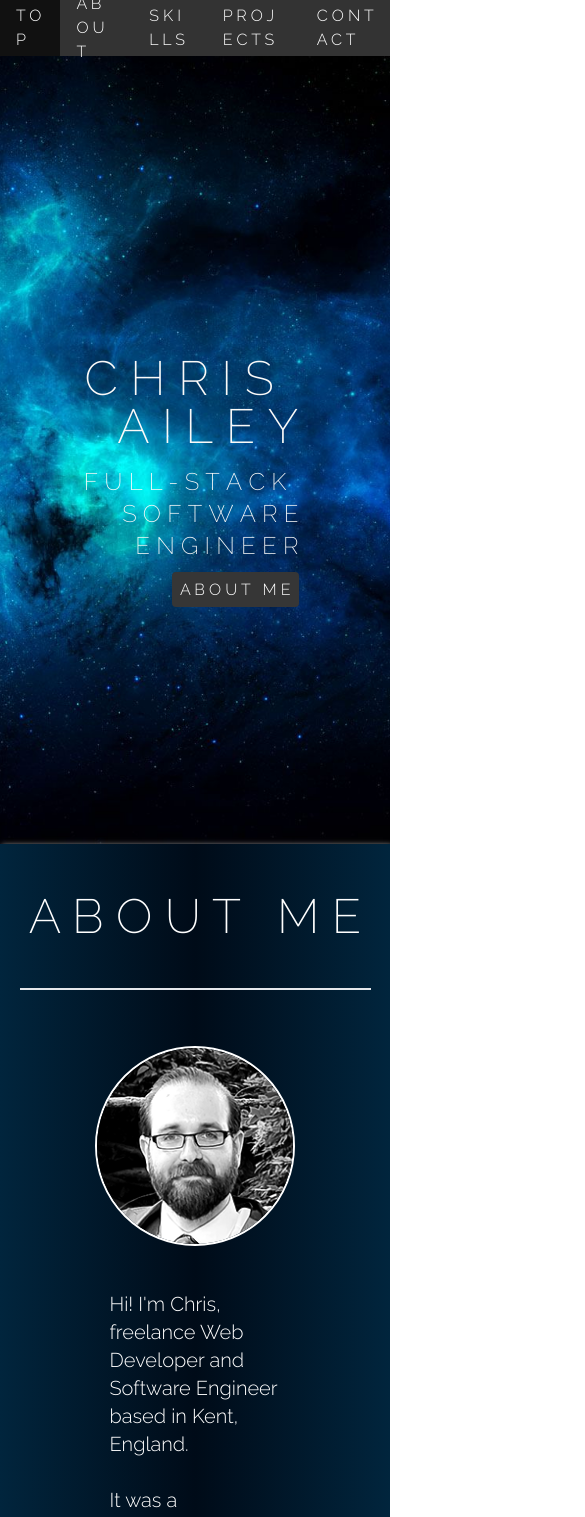
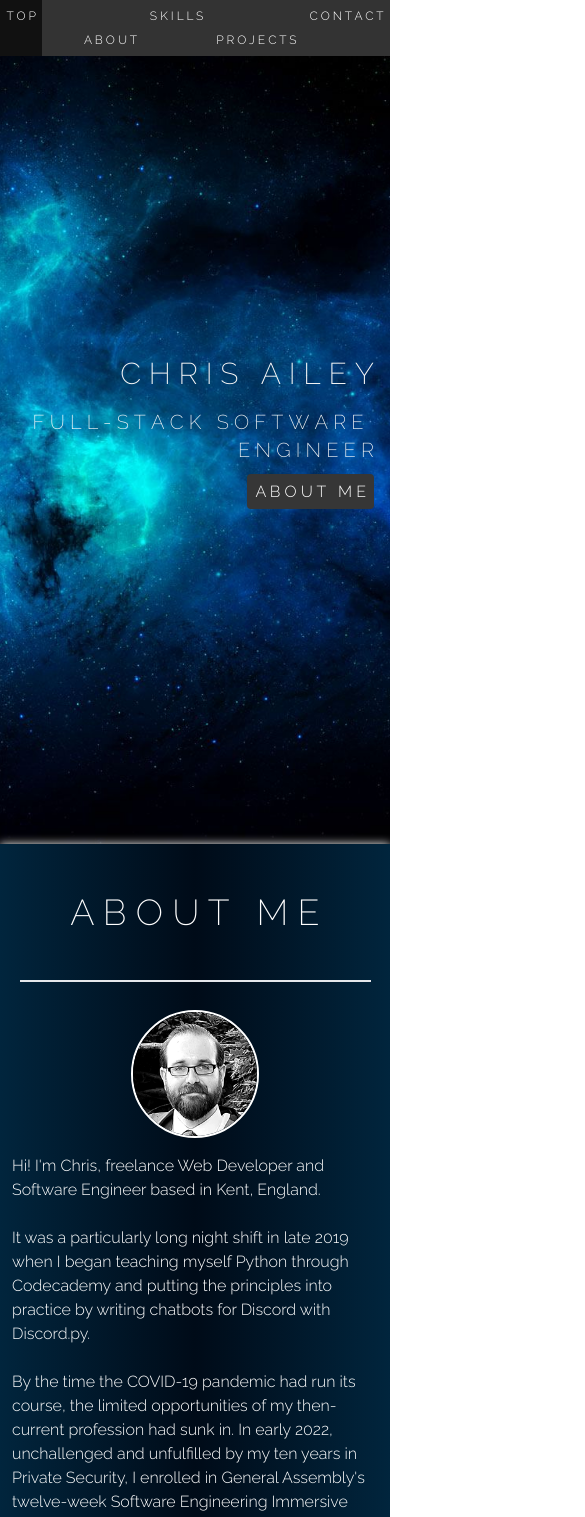
Before and after one commit to C-T-Ailey/c-t-ailey.github.io, a Next.js app: page / in a window 390 px wide. Shown: the top 1517 px of the page, 585 px wide, since content can reach past the window. Built offline with nearby package versions, Linux system fonts and the light colour scheme.

Commit message:
implemented responsive layouts

```diff
--- a/app/home.css
+++ b/app/home.css
@@ -2,11 +2,12 @@
     background-attachment: fixed;
     background-position: center;
     background-repeat: no-repeat;
-    background-size: cover;}
+    background-size: cover;
+}
 
 .bgrad {
     background: linear-gradient(0.25turn,#01253d, #000b18, #01253d);
-    box-shadow: 2px 2px 6px 0px white;
+    filter: drop-shadow(0px 0px 5px white) ;
 }
 
 .bspace {
@@ -17,6 +18,7 @@
 .icon {
   margin-left: 1rem;
   margin-right: 1rem;
+  margin-bottom: 1rem;
 }
 
 .title {
--- a/app/layout.js
+++ b/app/layout.js
@@ -22,9 +22,9 @@ export default function RootLayout({ children }) {
         <link rel="stylesheet" href="https://cdn.jsdelivr.net/gh/devicons/devicon@latest/devicon.min.css"/>
       </head>
 
-      <body className={`${raleway.className} font-[300] text-white h-screen`}>
+      <body className={`${raleway.className} font-[300] text-white min-h-screen max-w-screen`}>
 
-        <div className="relative min-h-screen">
+        <div className="relative w-full">
           <Navbar/>
 
           <div>
--- a/app/page.js
+++ b/app/page.js
@@ -46,30 +46,30 @@ export default function Home() {
 
   const sectionTitleContainer = "h-full w-full flex flex-col justify-start items-center pb-12"
 
-  const sectionTitle = "w-[90%] h-auto py-12 mb-6 border-b-2 text-center font-[200] text-5xl"
+  const sectionTitle = "w-[90%] h-auto py-12 mb-6 border-b-2 text-center font-[200] text-4xl md:text-5xl"
 
   const skillContainer = "w-fit flex flex-col items-center justify-center my-10 p-3"
 
-  const skillSubHeader = "text-4xl mb-2"
+  const skillSubHeader = "text-2xl md:text-4xl mb-2"
 
-  const skillIcons = "text-[5.75rem] flex flex-row flex-wrap justify-center"
+  const skillIcons = "text-7xl md:text-[5.75rem] flex flex-row flex-wrap justify-center"
 
   const skillGlow = "drop-shadow-[0_35px_35px_rgba(0,0,0,0.25)]"
 
-  const projectWindow = "max-w-[890px] w-full h-[25rem] bg-center bg-cover m-auto border-2 rounded-md shadow-[0_5px_5px_rgba(0,0,0,0.6)]"
+  const projectWindow = "max-w-[890px] w-full h-48 md:h-80 lg:h-[25rem] bg-center bg-cover my-3 lg:m-auto border-2 rounded-md shadow-[0_5px_5px_rgba(0,0,0,0.6)]"
 
   const hiddenDesc = "hidden"
 
-  const revealedDesc = "h-full w-full px-5 backdrop-blur-sm  backdrop-brightness-[.1]  overflow-y-scroll flex flex-col items-center select-none"
+  const revealedDesc = "h-full w-full px-5 backdrop-blur-sm backdrop-brightness-[.1] overflow-y-scroll flex flex-col items-center select-none"
 
   return (
     <main className="flex flex-col items-center w-full">
 
       <div className={sectionSpace} id="home" onClick={(e) => e.preventDefault()}>
         {/* <div className="h-full w-[80%] flex flex-col justify-center items-end"> */}
-        <div className="h-fit w-[90%] top-[40vh] pr-14 absolute text-right">
-          <h1 className="text-5xl font-[200] m-4 relative title select-none">C&nbsp;H&nbsp;R&nbsp;I&nbsp;S &nbsp; A&nbsp;I&nbsp;L&nbsp;E&nbsp;Y</h1>
-          <h1 className="text-2xl font-[200] m-4 relative job select-none">F&nbsp;U&nbsp;L&nbsp;L - S&nbsp;T&nbsp;A&nbsp;C&nbsp;K &nbsp; S&nbsp;O&nbsp;F&nbsp;T&nbsp;W&nbsp;A&nbsp;R&nbsp;E &nbsp;E&nbsp;N&nbsp;G&nbsp;I&nbsp;N&nbsp;E&nbsp;E&nbsp;R</h1>
+        <div className="h-fit w-full md:pr-6 lg:pr-14 absolute text-right">
+          <h1 className="text-3xl font-[200] m-4 relative title select-none">C&nbsp;H&nbsp;R&nbsp;I&nbsp;S &nbsp; A&nbsp;I&nbsp;L&nbsp;E&nbsp;Y</h1>
+          <h1 className="text-xl font-[200] m-4 relative job select-none">F&nbsp;U&nbsp;L&nbsp;L - S&nbsp;T&nbsp;A&nbsp;C&nbsp;K &nbsp; S&nbsp;O&nbsp;F&nbsp;T&nbsp;W&nbsp;A&nbsp;R&nbsp;E &nbsp; E&nbsp;N&nbsp;G&nbsp;I&nbsp;N&nbsp;E&nbsp;E&nbsp;R</h1>
           <a href="#about" className={buttonStyle} onClick={(e) => sectionScroll(e)}>A B O U T &nbsp; M E</a>
         </div>
       </div>
@@ -82,11 +82,11 @@ export default function Home() {
             </h1>
           </div>
 
-          <div className="w-[12.5rem] h-[12.5rem] border-2 border-white rounded-full my-8 overflow-hidden">
+          <div className="w-32 h-32 md:w-[12.5rem] md:h-[12.5rem] border-2 border-white rounded-full my-1 md:my-6 overflow-hidden">
             <img src="/images/chrisbw.png" alt="A circular-bordered photo of me."/>
           </div>
 
-          <div className="w-[50%] h-full flex flex-col m-auto p-3 text-xl select-none">
+          <div className="w-full lg:w-[50rem] xl:w-[75rem] h-full flex flex-col m-auto p-3 text-base lg:text-xl select-none">
             <p>
               {"Hi! I'm Chris, freelance Web Developer and Software Engineer based in Kent, England."}
             </p>
@@ -119,7 +119,7 @@ export default function Home() {
             <div className={skillIcons}>
               <i className="devicon-html5-plain-wordmark icon"></i>
               <i className="devicon-css3-plain-wordmark icon"></i>
-              <div className="w-fit h-auto flex flex-col items-center mt-[-15px] icon">
+              <div className="w-fit h-auto flex flex-col items-center mt-[-10px] md:mt-[-15px] icon">
                 <i className="devicon-tailwindcss-original"></i>
                 <i className="devicon-tailwindcss-plain-wordmark my-[-35px]"></i>
               </div>
@@ -152,9 +152,9 @@ export default function Home() {
                 <i className="devicon-vercel-original-wordmark icon"></i>
                 <i className="devicon-npm-original-wordmark icon"></i>
                 <i className="devicon-vscode-plain-wordmark icon"></i>
-                <div className="w-fit h-auto flex flex-col items-center mt-[-15px] icon">
+                <div className="w-fit h-auto flex flex-col items-center mt-[-10px] md:mt-[-15px] icon">
                   <i className="devicon-pycharm-plain"></i>
-                  <i className="devicon-pycharm-plain-wordmark my-[-35px]"></i>
+                  <i className="devicon-pycharm-plain-wordmark my-[-30px] md:my-[-35px]"></i>
                 </div>
                 <i className="devicon-trello-plain-wordmark icon"></i>
               </div>
@@ -167,16 +167,16 @@ export default function Home() {
           <div className={sectionTitle}>
             <h1>P R O J E C T S</h1>
           </div>
-          <div className="text-2xl">
+          <div className="text-center text-wrap text-lg md:text-2xl">
             CLICK A PREVIEW TO LEARN MORE
           </div>
         </div>
 
-        <div className="max-w-[1800px] w-full h-full grid gap-x-10 gap-y-5 grid-cols-2 grid-rows-3 p-10">
+        <div className="max-w-[1800px] w-full h-full flex flex-col lg:grid lg:gap-x-10 lg:gap-y-5 lg:grid-cols-2 lg:grid-rows-3 px-5 pb-5 md:px-10 md:pb-10 lg:p-10">
 
           {/* Valen LaRae */}
 
-          <div className={`${projectWindow} bg-[url('/images/val.jpg')] hover:bg-[url('/images/valen.gif')] col-start-1 row-start-1`} id="val" onClick={(e) => toggleVisible(e)}>
+          <div className={`${projectWindow} bg-[url('/images/val.jpg')] hover:bg-[url('/images/valen.gif')] lg:col-start-1 lg:row-start-1`} id="val" onClick={(e) => toggleVisible(e)}>
             <div className={!visibleVal ? "hidden" : revealedDesc}>
               <div className="text-white text-3xl font-bold my-3 pointer-events-none">
                 {"ART BY VALEN LARAE"}
@@ -196,7 +196,7 @@ export default function Home() {
 
           {/* Seven Card Sloane */}
 
-          <div className={`${projectWindow} bg-[url('/images/sloane.jpg')] hover:bg-[url('/images/sloane.gif')] col-start-2 row-start-1`} id="sloane" onClick={(e) => toggleVisible(e)}>
+          <div className={`${projectWindow} bg-[url('/images/sloane.jpg')] hover:bg-[url('/images/sloane.gif')] lg:col-start-2 lg:row-start-1`} id="sloane" onClick={(e) => toggleVisible(e)}>
             <div className={!visibleSloane ? "hidden" : revealedDesc}>
               <div className="text-white text-3xl font-bold my-3 pointer-events-none">
                 {"SEVEN CARD SLOANE"}
@@ -216,7 +216,7 @@ export default function Home() {
 
           {/* Bootleg Bill's */}
 
-          <div className={`${projectWindow} bg-[url('/images/bills.jpg')] hover:bg-[url('/images/bills_current.gif')] col-start-1 row-start-2`} id="bill" onClick={(e) => toggleVisible(e)}>
+          <div className={`${projectWindow} bg-[url('/images/bills.jpg')] hover:bg-[url('/images/bills_current.gif')] lg:col-start-1 lg:row-start-2`} id="bill" onClick={(e) => toggleVisible(e)}>
             <div className={!visibleBill ? "hidden" : revealedDesc}>
               <div className="text-white text-3xl font-bold my-3 pointer-events-none">
                 {"BOOTLEG BILL'S UNOFFICIAL AUDIO RARITIES"}
@@ -240,7 +240,7 @@ export default function Home() {
 
           {/* Cake Sera Sera */}
 
-          <div className={`${projectWindow} bg-[url('/images/cake.jpg')] hover:bg-[url('/images/cake.gif')] col-start-2 row-start-2`} id="cake" onClick={(e) => toggleVisible(e)}>
+          <div className={`${projectWindow} bg-[url('/images/cake.jpg')] hover:bg-[url('/images/cake.gif')] lg:col-start-2 lg:row-start-2`} id="cake" onClick={(e) => toggleVisible(e)}>
             <div className={!visibleCake ? "hidden" : revealedDesc}>
               <div className="text-white text-3xl font-bold my-3 pointer-events-none">
                 {"CAKE SERA, SERA"}
@@ -263,7 +263,7 @@ export default function Home() {
 
           {/* Nomad Bookshelf */}
 
-          <div className={`${projectWindow} bg-[url('/images/nomad.jpg')] hover:bg-[url('/images/nomad.gif')] col-start-1 row-start-3`} id="nomad" onClick={(e) => toggleVisible(e)}>
+          <div className={`${projectWindow} bg-[url('/images/nomad.jpg')] hover:bg-[url('/images/nomad.gif')] lg:col-start-1 lg:row-start-3`} id="nomad" onClick={(e) => toggleVisible(e)}>
             <div className={!visibleNomad ? "hidden" : revealedDesc}>
               <div className="text-white text-3xl font-bold my-3 pointer-events-none">
                 {"THE NOMAD BOOKSHELF"}
@@ -286,7 +286,7 @@ export default function Home() {
 
           {/* Burger Monarch */}
 
-          <div className={`${projectWindow} bg-[url('/images/burger.jpg')] hover:bg-[url('/images/burger.gif')] col-start-2 row-start-3`} id="burger" onClick={(e) => toggleVisible(e)}>
+          <div className={`${projectWindow} bg-[url('/images/burger.jpg')] hover:bg-[url('/images/burger.gif')] lg:col-start-2 lg:row-start-3`} id="burger" onClick={(e) => toggleVisible(e)}>
             <div className={!visibleBurger ? "hidden" : revealedDesc}>
               <div className="text-white text-3xl font-bold my-3 pointer-events-none">
                 {"WELCOME TO HAMBURGER MONARCH"}
@@ -307,24 +307,26 @@ export default function Home() {
         </div>
       </div>
 
-      <div className={`${sectionSpace} mb-16`} id="contact">
-        <div className={sectionTitleContainer}>
+      {/* If the footer looks broken on any devices, this is the first place to fix */}
+
+      <div className={`${sectionSpace} pb-20 md:pb-16 md:mb-2`} id="contact">
+        <div className={`${sectionTitleContainer} mb-[-3rem]`}>
           <div className={sectionTitle}>
             <h1>C O N T A C T</h1>
           </div>
         </div>
 
-        <div className="flex flex-col h-52 items-center justify-around text-xl font-normal whitespace-pre text-center m-auto select-none">
+        <div className="h-fit w-full text-base lg:text-xl font-normal whitespace-pre text-center text-wrap m-auto pb-20 px-8 select-none">
 
           <p>
             {"Thank you for stopping by!"}
           </p>
 
-          <p>
+          <p className="my-5">
             {"If you'd like to discuss my previous work, upcoming opportunities, or just wanted to drop in and say hi, feel free to email me at:"}
           </p>
 
-          <a href="mailto:chris.ailey90@gmail.com" className="bg-[#363636] w-fit p-2 m-2 rounded hover:bg-[#111] duration-300 select-none">C H R I S . A I L E Y 9 0 @ G M A I L . C O M</a>
+          <a href="mailto:chris.ailey90@gmail.com" className="bg-[#363636] w-fit p-2 mt-5 text-sm lg:text-lg rounded hover:bg-[#111] duration-300 select-none">C H R I S . A I L E Y 9 0 @ G M A I L . C O M</a>
         </div>
 
       </div>
--- a/components/Footer.js
+++ b/components/Footer.js
@@ -2,10 +2,10 @@ import React from 'react'
 
 export default function Footer() {
   return (
-    <div className="flex w-full h-16 justify-center bg-[#333] py-2">
-            <div className="w-[50%] flex flex-row justify-around items-center">
-                <a href="https://github.com/c-t-ailey" className='text-5xl mt-1' target="_blank">
-                    <i className="devicon-github-plain icon"></i>
+    <div className="flex w-full h-20 md:h-16 justify-center bg-[#333] py-2">
+            <div className="w-full md:w-[50%] flex flex-row justify-around items-center">
+                <a href="https://github.com/c-t-ailey" className='w-12 text-5xl mt-1' target="_blank">
+                    <i className="devicon-github-plain"></i>
                 </a>
                 <span className="copyright">&copy; Chris Ailey 2024</span>
                 <a href="https://www.linkedin.com/in/c-t-ailey/" target="_blank">
--- a/components/Navbar.js
+++ b/components/Navbar.js
@@ -5,40 +5,41 @@ import React from 'react'
 
 export const sectionScroll = (e) => {
   const targetHash = e.target.hash;
-  console.log(targetHash)
   const navBar = document.getElementById('nav')
   const navHeight = parseInt(navBar.offsetHeight)
-  console.log(navHeight)
   let target = document.getElementById(targetHash.slice(1, targetHash.length))
   const targetTop = target.getBoundingClientRect().top
-  console.log(targetTop)
 
   let viewPortOffset = document.body.getBoundingClientRect();
   let viewTop = viewPortOffset.top;
-  console.log(viewTop)
 
   window.scrollTo({left: 0, top: (targetTop - navHeight)-viewTop, behavior: "smooth"})
 }
 
 export default function Navbar() {
-  const navLinkDiv = "w-fit h-full flex items-center px-4 transition ease hover:bg-[#111] duration-300"
+
+  const navLinkDiv = "w-fit h-full flex items-center px-[0.4rem] md:px-4 transition ease hover:bg-[#111] duration-300"
 
   const navLinkAnchor = "h-full w-full flex items-center select-none"
 
   const navButtonContainer = "flex w-fit flex-row items-center"
+
   return (
-    <div className="nav fixed w-full h-14 flex flex-row justify-between bg-[#333] z-40" id='nav' onClick={(e)=>e.preventDefault()}>
+
+    <div className="nav fixed w-full h-14 flex flex-row justify-between bg-[#333] text-xs md:text-base lg:text-lg z-40" id='nav' onClick={(e)=>e.preventDefault()}>
 
             <div className={navButtonContainer}>
-              <div className={navLinkDiv}><a className={navLinkAnchor} href="#home" onClick={(e) => sectionScroll(e)}>T O P</a></div>
+              <div className={navLinkDiv}><a className={`${navLinkAnchor} pb-6 md:pb-0`} href="#home" onClick={(e) => sectionScroll(e)}>T O P</a></div>
             </div>
 
             <div className={navButtonContainer}>
-              <div className={navLinkDiv}><a className={navLinkAnchor} href="#about" onClick={(e) => sectionScroll(e)}>A B O U T</a></div>
-              <div className={navLinkDiv}><a className={navLinkAnchor} href="#skills" onClick={(e) => sectionScroll(e)}>S K I L L S</a></div>
-              <div className={navLinkDiv}><a className={navLinkAnchor} href="#projects" onClick={(e) => sectionScroll(e)}>P R O J E C T S</a></div>
-              <div className={navLinkDiv}><a className={navLinkAnchor} href="#contact" onClick={(e) => sectionScroll(e)}>C O N T A C T</a></div>
+              <div className={navLinkDiv}><a className={`${navLinkAnchor} pt-6 md:pt-0`} href="#about" onClick={(e) => sectionScroll(e)}>A B O U T</a></div>
+              <div className={navLinkDiv}><a className={`${navLinkAnchor} pb-6 md:pb-0`} href="#skills" onClick={(e) => sectionScroll(e)}>S K I L L S</a></div>
+              <div className={navLinkDiv}><a className={`${navLinkAnchor} pt-6 md:pt-0`} href="#projects" onClick={(e) => sectionScroll(e)}>P R O J E C T S</a></div>
+              <div className={navLinkDiv}><a className={`${navLinkAnchor} pb-6 md:pb-0`} href="#contact" onClick={(e) => sectionScroll(e)}>C O N T A C T</a></div>
             </div>
+
     </div>
+
   )
 }
```
